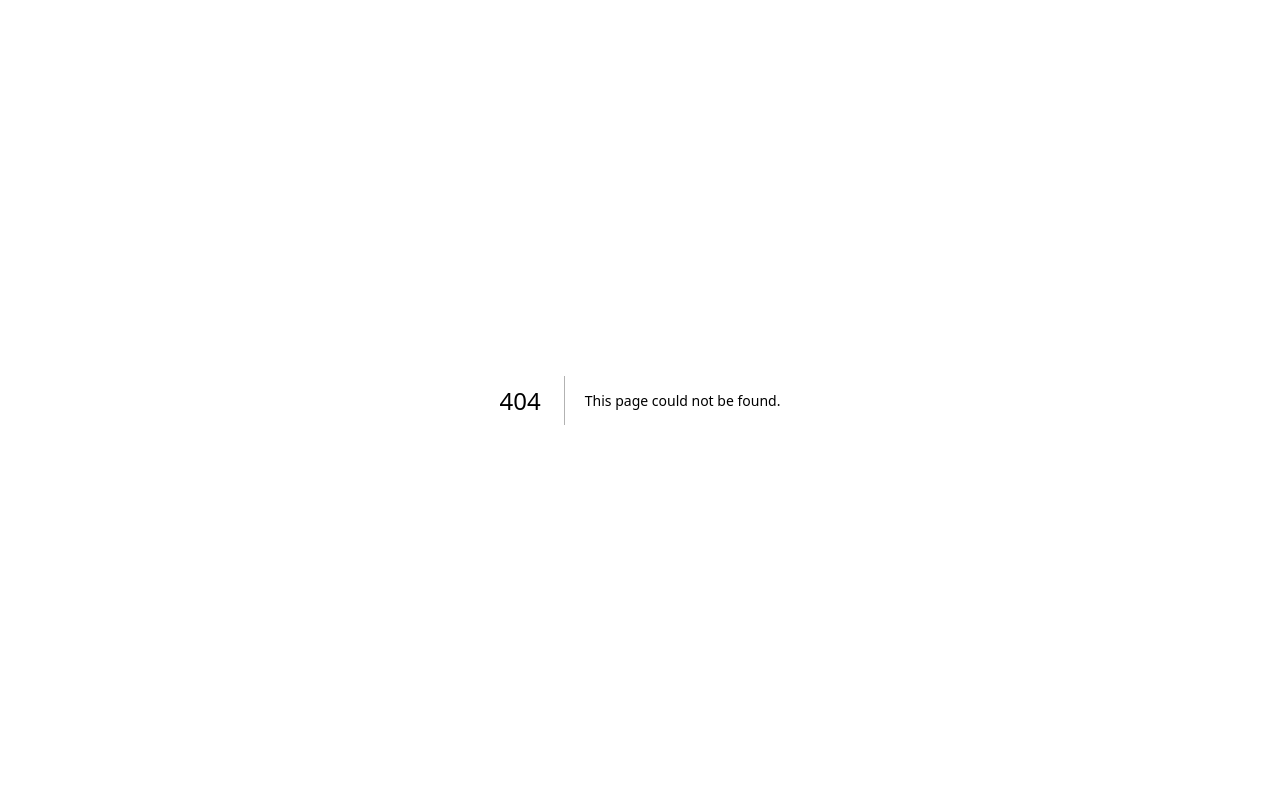
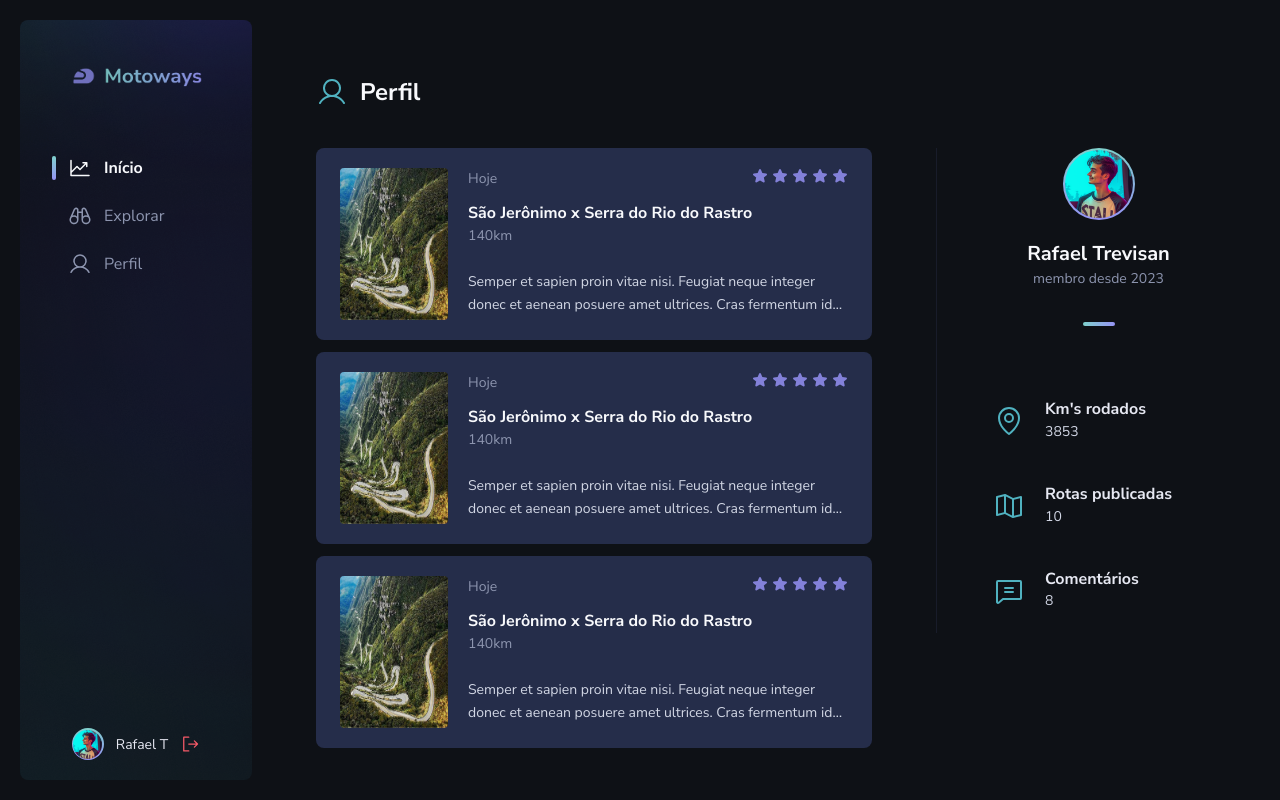
Before and after one commit to rafaelst2000/motoways, a Next.js app: page /profile in a window 1280 px wide. Before the commit this address had no page. Built offline with nearby package versions, Linux system fonts and the light colour scheme.

Commit message:
feat: add profile page

```diff
--- /dev/null
+++ b/src/pages/profile.tsx
@@ -0,0 +1,65 @@
+import Avatar from '@/components/Avatar'
+import PostCard from '@/components/PostCard'
+import PostCardMin from '@/components/PostCardMin'
+import PostCardMy from '@/components/PostCardMy'
+import SideMenu from '@/components/SideMenu'
+import { ProfileContainer } from '@/styles/Profile'
+import { ChatText, MapPin, MapTrifold, User } from '@phosphor-icons/react'
+import Head from 'next/head'
+import rafael from '@/assets/rafael.png'
+
+export default function Feed() {
+  const userData = [
+    {
+      label: "Km's rodados",
+      value: 3853,
+      icon: <MapPin size={32} color={'#50b2c0'} />,
+    },
+    {
+      label: 'Rotas publicadas',
+      value: 10,
+      icon: <MapTrifold size={32} color={'#50b2c0'} />,
+    },
+    {
+      label: 'Comentários',
+      value: 8,
+      icon: <ChatText size={32} color={'#50b2c0'} />,
+    },
+  ]
+
+  return (
+    <ProfileContainer>
+      <SideMenu />
+      <div className="center-content">
+        <div className="page-title">
+          <User size={32} color={'#50B2C0'} />
+          <h1>Perfil</h1>
+        </div>
+
+        <PostCardMy />
+        <PostCardMy />
+        <PostCardMy />
+      </div>
+
+      <div className="side-content">
+        <div className="content">
+          <Avatar variant="lg" url={rafael} />
+          <h2>Rafael Trevisan</h2>
+          <span>membro desde 2023</span>
+          <div className="separator" />
+
+          {userData.map((item, index) => (
+            <div key={index} className="info-item">
+              {item.icon}
+
+              <div>
+                <h3>{item.label}</h3>
+                <p>{item.value}</p>
+              </div>
+            </div>
+          ))}
+        </div>
+      </div>
+    </ProfileContainer>
+  )
+}
--- /dev/null
+++ b/src/styles/Profile.ts
@@ -0,0 +1,83 @@
+import { styled } from '@stitches/react'
+
+export const ProfileContainer = styled('main', {
+  padding: 20,
+  display: 'grid',
+  gridTemplateColumns: '232px 1fr 324px',
+  gap: '4rem',
+
+  '.center-content': {
+    paddingTop: '3.5rem',
+    '.page-title': {
+      display: 'flex',
+      alignItems: 'center',
+      marginBottom: '2.5rem',
+      gap: 12,
+
+      h1: {
+        fontSize: '1.5rem',
+        color: '$gray-100',
+        fontWeight: 'bold',
+      },
+    },
+  },
+
+  '.side-content': {
+    '.content': {
+      padding: '0 3.5rem 1.25rem',
+      borderLeft: '1px solid $gray-700',
+      display: 'flex',
+      flexDirection: 'column',
+      alignItems: 'center',
+    },
+    paddingTop: '8rem',
+
+    h2: {
+      marginTop: 20,
+      fontSize: '1.25rem',
+      fontWeight: '700',
+      lineHeight: '140%',
+      color: '$gray-100',
+    },
+
+    span: {
+      fontSize: '0.875rem',
+      fontWeight: '400',
+      lineHeight: '160%',
+      color: '$gray-400',
+    },
+
+    '.separator': {
+      width: 32,
+      height: 4,
+      margin: '32px auto',
+      background: '$gradient-horizontal',
+      borderRadius: 999,
+    },
+
+    '.info-item': {
+      display: 'flex',
+      alignItems: 'center',
+      gap: 20,
+      width: '100%',
+
+      '&:not(:first-of-type)': {
+        marginTop: '2.5rem',
+      },
+
+      h3: {
+        fontSize: '1rem',
+        fontWeight: '700',
+        lineHeight: '140%',
+        color: '$gray-200',
+      },
+
+      p: {
+        fontSize: '0.875rem',
+        fontWeight: '400',
+        lineHeight: '160%',
+        color: '$gray-300',
+      },
+    },
+  },
+})
--- a/src/styles/index.ts
+++ b/src/styles/index.ts
@@ -36,6 +36,7 @@ export const {
       'gray-800': '#0e1116',
 
       'gradient-vertical': 'linear-gradient(180deg, #7FD1CC 0%, #9694F5 100%)',
+      'gradient-horizontal': 'linear-gradient(90deg, #7FD1CC 0%, #9694F5 100%)',
     },
 
     fonts: {
```
